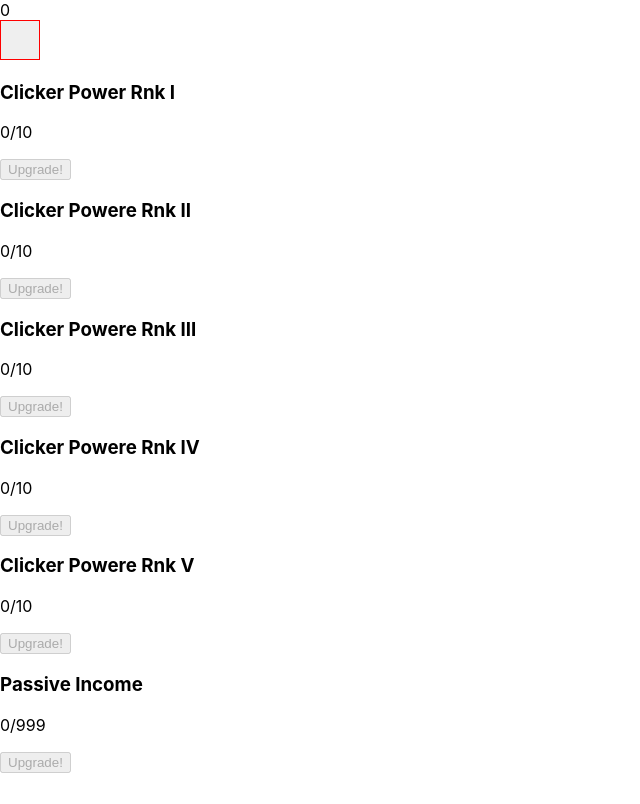
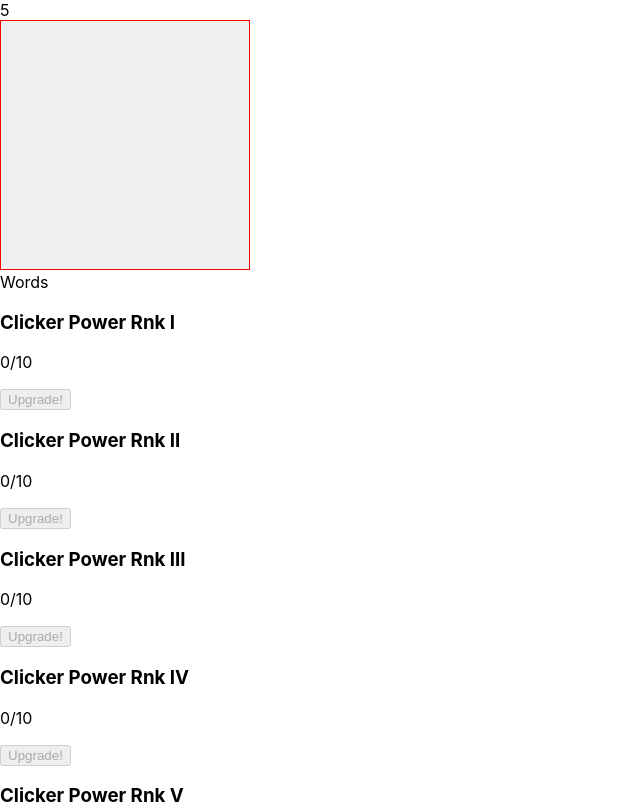
Before and after one commit to MichaelJahns/idleClickerReact, a React (Create React App) app in the folder clicker/: page / in a window 1280 px wide. Shown: the top 804 px of the page, without its empty margins (0-640 px from the left). Built offline with nearby package versions, Linux system fonts and the light colour scheme.

Commit message:
introduced ticks to the environment and has the currency increment by click power automatically. Next I want to seperate the active and passive income into two different variables.

```diff
--- a/clicker/src/App.css
+++ b/clicker/src/App.css
@@ -35,8 +35,8 @@
 /*  */
 .ClickZone {
   border: red 1px solid;
-  height: 40px;
-  width: 40px;
+  height: 250px;
+  width: 250px;
 }
 .ClickZone:hover {
   cursor: pointer;
--- a/clicker/src/App.js
+++ b/clicker/src/App.js
@@ -3,6 +3,7 @@ import Scoreboard from "./components/Scoreboard";
 import ClickerZone from "./components/ClickerZone";
 import "./App.css";
 import UpgradeMenu from "./components/UpgradeMenu";
+import Autoclicker from "./components/Autoclicker";
 
 class App extends Component {
   state = {
@@ -20,28 +21,28 @@ class App extends Component {
         cost: 10
       },
       {
-        name: "Clicker Powere Rnk II",
+        name: "Clicker Power Rnk II",
         increment: 10,
         currentRank: 0,
         maxRank: 10,
         cost: 500
       },
       {
-        name: "Clicker Powere Rnk III",
+        name: "Clicker Power Rnk III",
         increment: 100,
         currentRank: 0,
         maxRank: 10,
         cost: 5000
       },
       {
-        name: "Clicker Powere Rnk IV",
+        name: "Clicker Power Rnk IV",
         increment: 1000,
         currentRank: 0,
         maxRank: 10,
         cost: 500000
       },
       {
-        name: "Clicker Powere Rnk V",
+        name: "Clicker Power Rnk V",
         increment: 10000,
         currentRank: 0,
         maxRank: 10,
@@ -80,11 +81,20 @@ class App extends Component {
     this.setState({ upgrades });
   };
 
+  handleTick = () => {
+    console.log("entered");
+    const clicker = this.state.clicker;
+    clicker.totalClicks += this.state.clicker.clickPower;
+    clicker.currencyClicks += this.state.clicker.clickPower;
+    this.setState({ clicker });
+  };
+
   render() {
     return (
       <React.Fragment>
         <Scoreboard currencyClicks={this.state.clicker.currencyClicks} />
         <ClickerZone onClickZone={this.handleClickZone} />
+        <Autoclicker onTick={this.handleTick} />
         <UpgradeMenu
           onCost={this.handleCost}
           currency={this.state.clicker.currencyClicks}
--- /dev/null
+++ b/clicker/src/components/Autoclicker.jsx
@@ -0,0 +1,16 @@
+import React, { Component } from "react";
+
+export default class Autoclicker extends Component {
+  componentDidMount() {
+    this.timerID = setInterval(() => this.tick(), 1000);
+  }
+  componentWillUnmount() {
+    clearInterval(this.timerID);
+  }
+  render() {
+    return <div> Words </div>;
+  }
+  tick() {
+    this.props.onTick();
+  }
+}
```
